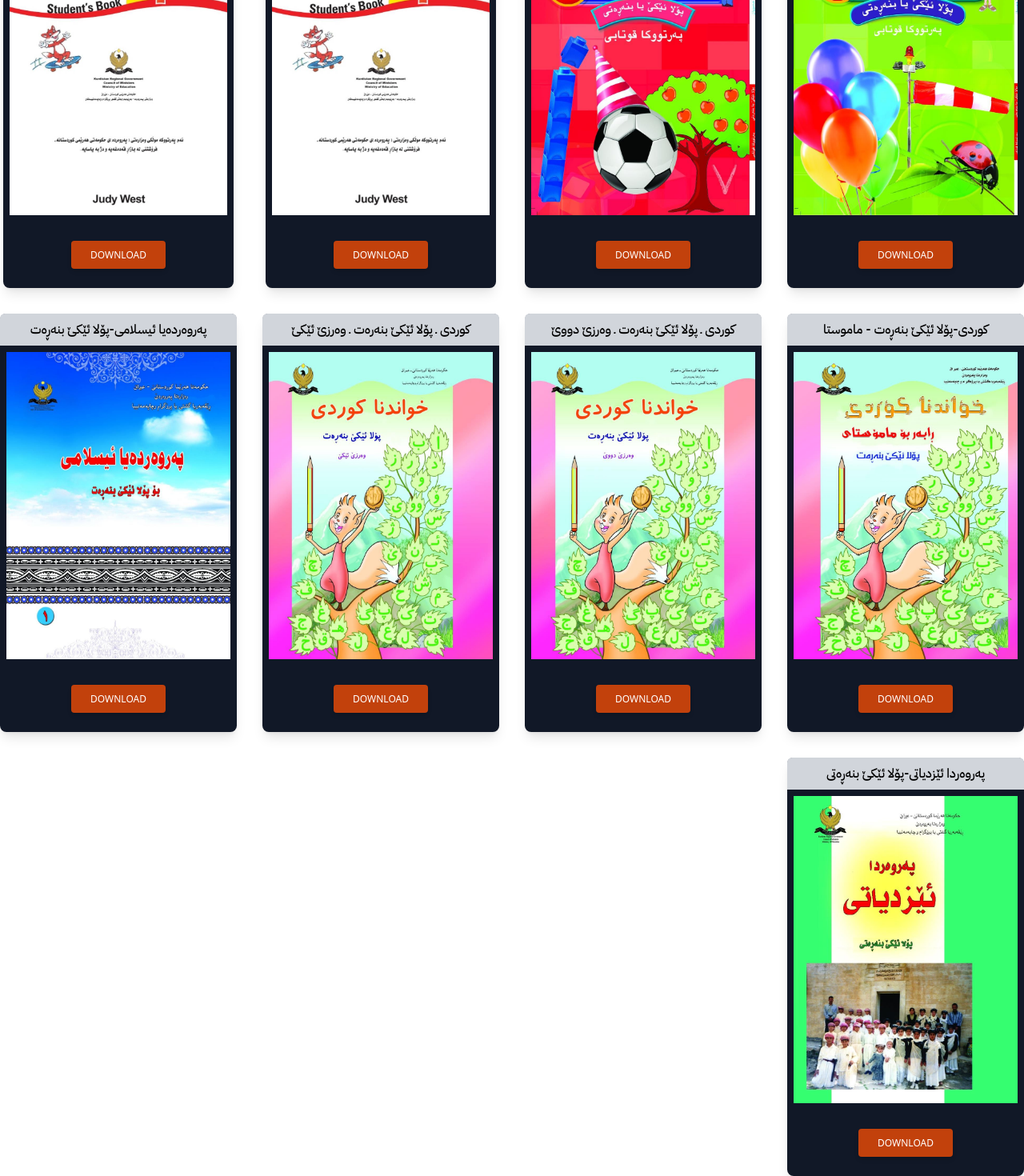
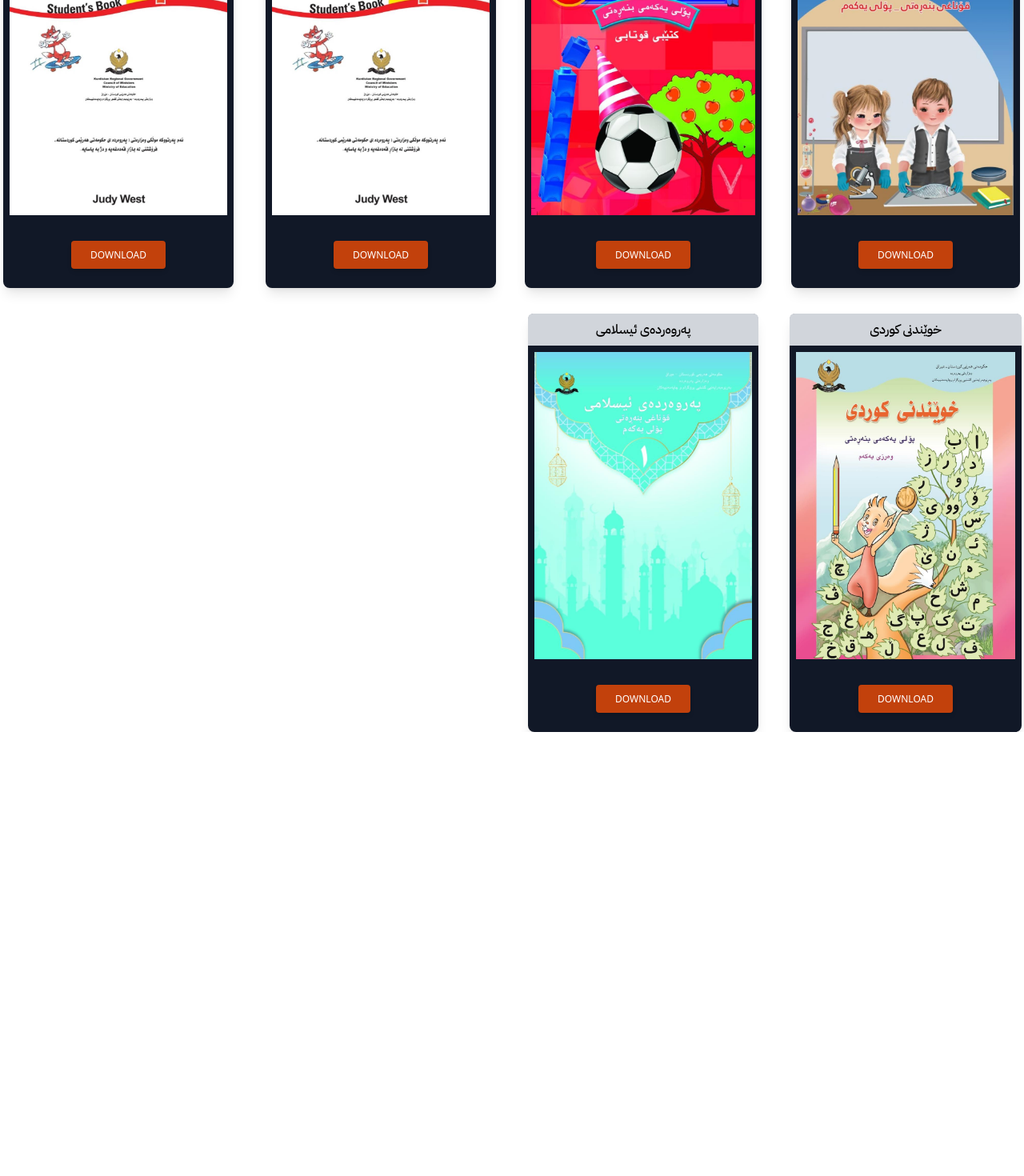
Before and after one commit to jihadrekani/newPortfolio, a React (Create React App) app: page /Sorani1 in a window 1280 px wide. Shown: the part 365-1835 px from the top of the page at 80% size. After the commit the page ends 1280 px from the top, so only its background shows below. Built offline with nearby package versions, Linux system fonts and the light colour scheme.

Commit message:
add pola 1 sorni books

```diff
--- a/src/pages/Sorani1.js
+++ b/src/pages/Sorani1.js
@@ -1,13 +1,13 @@
 import React from "react";
-import zanst from '../images/SeretayiBadini/zanst.jpg'
-import birkari from '../images/SeretayiBadini/birkari.jpg'
-import kurdi2 from '../images/SeretayiBadini/kurdi2.jpg'
-import kurdi1 from '../images/SeretayiBadini/kurdi1.jpg'
-import kurdimamosta from '../images/SeretayiBadini/kurdimamosta.jpg'
-import ayin from '../images/SeretayiBadini/ayin.jpg'
-import englishactivity from '../images/SeretayiBadini/englishactivity.jpg'
-import english from '../images/SeretayiBadini/english.jpg'
-import ezdiyati from '../images/SeretayiBadini/ezdiyati.jpg'
+import zanst from '../images/SeretayiSorani/pola1/zanst.jpg'
+import birkari from '../images/SeretayiSorani/pola1/birkari.jpg'
+import ayin from '../images/SeretayiSorani/pola1/ayin.jpg'
+import englishactivity from '../images/SeretayiSorani/pola1/englishactivity.jpg'
+import Studentbook from '../images/SeretayiSorani/pola1/Studentbook.jpg'
+import kurdi from '../images/SeretayiSorani/pola1/kurdi.jpg'
+
+
+
 
 export default function Sorani1() {
   return (
@@ -28,7 +28,7 @@ export default function Sorani1() {
                   alt=""
                 />
               <div className="p-6 flex items-center justify-center">
-                <a href="https://www.bgprogram.org/download.aspx?id=1208"
+                <a href="https://www.bgprogram.org/download.aspx?id=1663"
 
                   className=" inline-block px-6 py-2.5 bg-orange-700 text-white font-medium text-xs leading-tight uppercase rounded shadow-md hover:bg-orange-600 hover:shadow-lg focus:bg-orange-500 focus:shadow-lg focus:outline-none focus:ring-0 active:bg-orange-300 active:shadow-lg transition duration-150 ease-in-out"
                 >
@@ -38,20 +38,18 @@ export default function Sorani1() {
             </div>
           </div>
         </div>
-
 {/* ------------------------------------------------- */}
-
 <div className="rounded ">
           <div className="flex justify-center ">
             <div className="rounded-lg shadow-lg max-w-sm bg-gray-900">
-                <p  className="bg-gray-300 rounded-t-md py-2 text-center">بیرکاری بۆ هەمووان ـ پولا ئێکێ بنەرەت   </p>
+                <p  className="bg-gray-300 rounded-t-md py-2 text-center">بیرکاری بۆ هەمووان       </p>
                 <img
                   className="p-2 h-[400px]"
                   src={birkari}
                   alt=""
                 />
               <div className="p-6 flex items-center justify-center">
-                <a href="https://www.bgprogram.org/download.aspx?id=1207"
+                <a href="https://www.bgprogram.org/download.aspx?id=947"
 
                   className=" inline-block px-6 py-2.5 bg-orange-700 text-white font-medium text-xs leading-tight uppercase rounded shadow-md hover:bg-orange-600 hover:shadow-lg focus:bg-orange-500 focus:shadow-lg focus:outline-none focus:ring-0 active:bg-orange-300 active:shadow-lg transition duration-150 ease-in-out"
                 >
@@ -61,14 +59,7 @@ export default function Sorani1() {
             </div>
           </div>
         </div>
-
-
-
 {/* ------------------------------------------------- */}
-
-
-
-
         <div className="rounded ">
           <div className="flex justify-center ">
             <div className="rounded-lg shadow-lg max-w-sm bg-gray-900">
@@ -89,25 +80,14 @@ export default function Sorani1() {
             </div>
           </div>
         </div>
-
-
-
 {/* ------------------------------------------------- */}
-
-
-
-
-
-
-
-
         <div className="rounded ">
           <div className="flex justify-center ">
             <div className="rounded-lg shadow-lg max-w-sm bg-gray-900">
                 <p  className="bg-gray-300 rounded-t-md py-2 text-center">  Student's Book</p>
                 <img
                   className="p-2 h-[400px]"
-                  src={english}
+                  src={Studentbook}
                   alt=""
                 />
               <div className="p-6 flex items-center justify-center">
@@ -121,25 +101,18 @@ export default function Sorani1() {
             </div>
           </div>
         </div>
-
-
-
-
 {/* ------------------------------------------------- */}
-
-
-
 <div className="rounded ">
           <div className="flex justify-center ">
             <div className="rounded-lg shadow-lg max-w-sm bg-gray-900">
-                <p  className="bg-gray-300 rounded-t-md py-2 text-center">   كوردى-پۆلا ئێكێ بنه‌ڕه‌ت - ماموستا</p>
+                <p  className="bg-gray-300 rounded-t-md py-2 text-center">خوێندنى کوردى</p>
                 <img
-                  className="p-2 h-[400px] w-[310px]"
-                  src={kurdimamosta}
+                  className="p-2 h-[400px]"
+                  src={kurdi}
                   alt=""
                 />
               <div className="p-6 flex items-center justify-center">
-                <a href="https://www.bgprogram.org/download.aspx?id=1204"
+                <a href="https://www.bgprogram.org/download.aspx?id=872"
 
                   className=" inline-block px-6 py-2.5 bg-orange-700 text-white font-medium text-xs leading-tight uppercase rounded shadow-md hover:bg-orange-600 hover:shadow-lg focus:bg-orange-500 focus:shadow-lg focus:outline-none focus:ring-0 active:bg-orange-300 active:shadow-lg transition duration-150 ease-in-out"
                 >
@@ -149,106 +122,18 @@ export default function Sorani1() {
             </div>
           </div>
         </div>
-
 {/* ------------------------------------------------- */}
-
-
-
-
-
-
-
 <div className="rounded ">
           <div className="flex justify-center ">
             <div className="rounded-lg shadow-lg max-w-sm bg-gray-900">
-                <p  className="bg-gray-300 rounded-t-md py-2 text-center"> کوردی ـ پۆلا ئێکێ بنەرەت ـ وەرزێ دووێ</p>
-                <img
-                  className="p-2 h-[400px]"
-                  src={kurdi2}
-                  alt=""
-                />
-              <div className="p-6 flex items-center justify-center">
-                <a href="https://www.bgprogram.org/download.aspx?id=1206"
-
-                  className=" inline-block px-6 py-2.5 bg-orange-700 text-white font-medium text-xs leading-tight uppercase rounded shadow-md hover:bg-orange-600 hover:shadow-lg focus:bg-orange-500 focus:shadow-lg focus:outline-none focus:ring-0 active:bg-orange-300 active:shadow-lg transition duration-150 ease-in-out"
-                >
-                  Download
-                </a>
-              </div>
-            </div>
-          </div>
-        </div>
-
-
-
-
-
-
-{/* ------------------------------------------------- */}
-
-
-<div className="rounded ">
-          <div className="flex justify-center ">
-            <div className="rounded-lg shadow-lg max-w-sm bg-gray-900">
-                <p  className="bg-gray-300 rounded-t-md py-2 text-center"> کوردی ـ پۆلا ئێکێ بنەرەت ـ وه‌رزێ ئێكێ </p>
-                <img
-                  className="p-2 h-[400px] "
-                  src={kurdi1}
-                  alt=""
-                />
-              <div className="p-6 flex items-center justify-center">
-                <a href="https://www.bgprogram.org/download.aspx?id=1205"
-
-                  className=" inline-block px-6 py-2.5 bg-orange-700 text-white font-medium text-xs leading-tight uppercase rounded shadow-md hover:bg-orange-600 hover:shadow-lg focus:bg-orange-500 focus:shadow-lg focus:outline-none focus:ring-0 active:bg-orange-300 active:shadow-lg transition duration-150 ease-in-out"
-                >
-                  Download
-                </a>
-              </div>
-            </div>
-          </div>
-        </div>
-
-
-
-{/* ------------------------------------------------- */}
-
-
-<div className="rounded ">
-          <div className="flex justify-center ">
-            <div className="rounded-lg shadow-lg max-w-sm bg-gray-900">
-                <p  className="bg-gray-300 rounded-t-md py-2 text-center">  په‌روه‌رده‌يا ئيسلامى-پۆلا ئێكێ بنه‌ڕه‌ت</p>
+                <p  className="bg-gray-300 rounded-t-md py-2 text-center">  په‌روه‌رده‌ى ئيسلامى</p>
                 <img
                   className="p-2 h-[400px]"
                   src={ayin}
                   alt=""
                 />
               <div className="p-6 flex items-center justify-center">
-                <a href="https://www.bgprogram.org/download.aspx?id=1202"
-
-                  className=" inline-block px-6 py-2.5 bg-orange-700 text-white font-medium text-xs leading-tight uppercase rounded shadow-md hover:bg-orange-600 hover:shadow-lg focus:bg-orange-500 focus:shadow-lg focus:outline-none focus:ring-0 active:bg-orange-300 active:shadow-lg transition duration-150 ease-in-out"
-                >
-                  Download
-                </a>
-              </div>
-            </div>
-          </div>
-        </div>
-
-
-{/* ------------------------------------------------- */}
-
-
-<div className="rounded ">
-          <div className="flex justify-center ">
-            <div className="rounded-lg shadow-lg max-w-sm bg-gray-900">
-                <p  className="bg-gray-300 rounded-t-md py-2 text-center">  په‌روه‌ردا ئێزدياتى-پۆلا ئێكێ بنه‌ڕه‌تى</p>
-                <img
-                  className="p-2 h-[400px]"
-                  src={ezdiyati}
-                  alt=""
-                />
-              <div className="p-6 flex items-center justify-center">
-                <a href="https://www.bgprogram.org/download.aspx?id=1203"
+                <a href="https://www.bgprogram.org/download.aspx?id=1672"
 
                   className=" inline-block px-6 py-2.5 bg-orange-700 text-white font-medium text-xs leading-tight uppercase rounded shadow-md hover:bg-orange-600 hover:shadow-lg focus:bg-orange-500 focus:shadow-lg focus:outline-none focus:ring-0 active:bg-orange-300 active:shadow-lg transition duration-150 ease-in-out"
                 >
@@ -265,6 +150,9 @@ export default function Sorani1() {
 
 
 
+
+
+
       </div>
     </div>
   );
```
